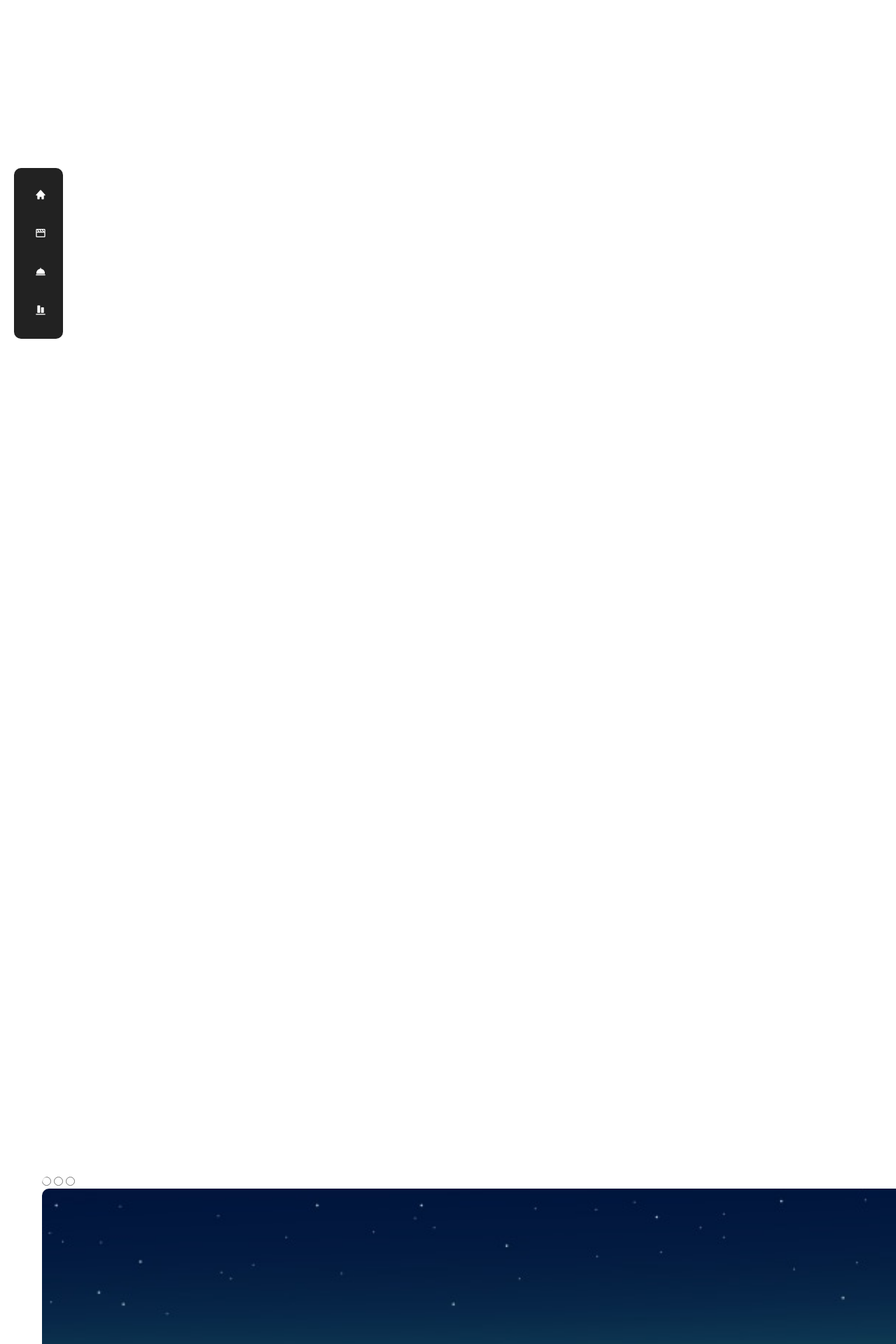
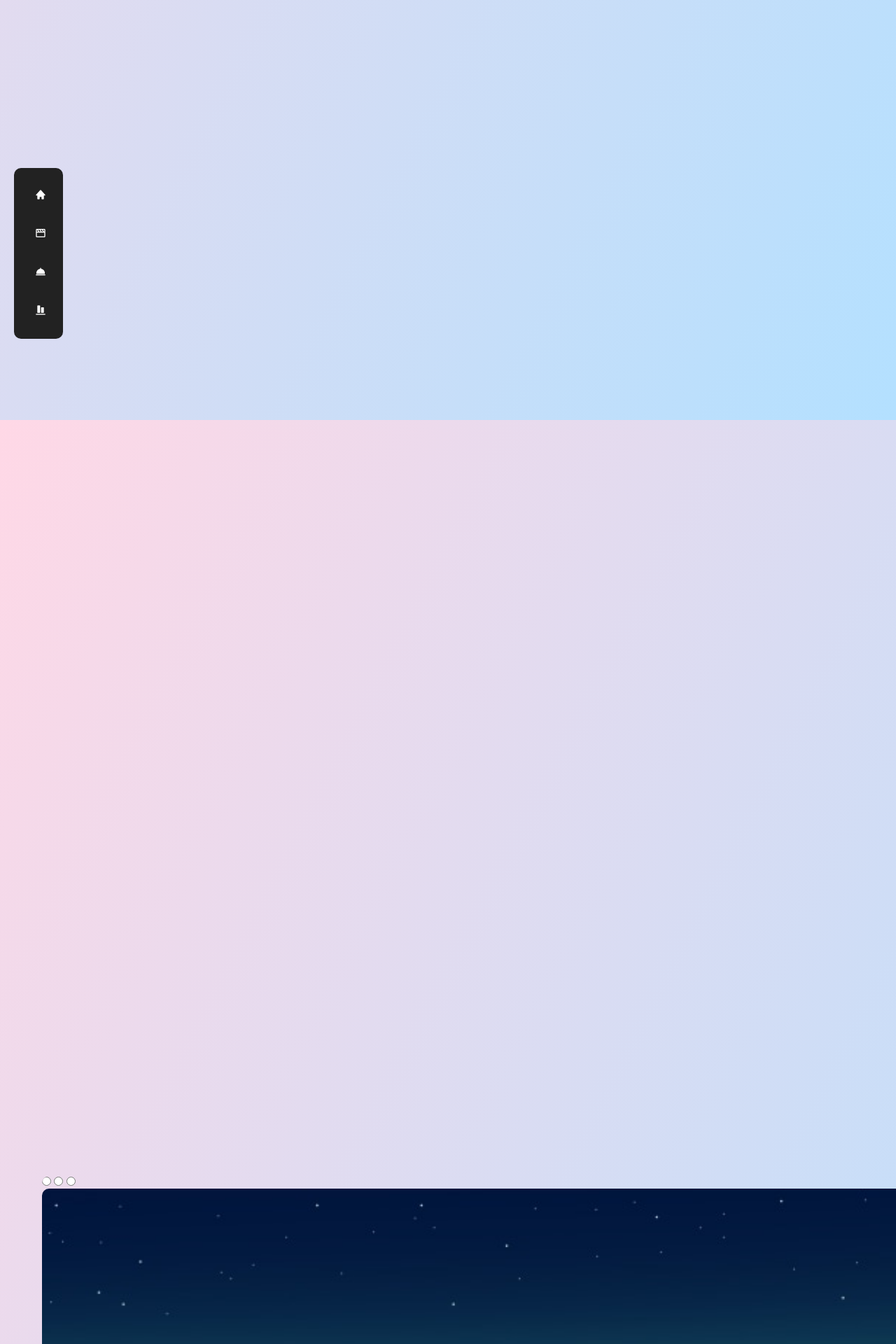
Before and after one commit to Romeo110/WebFinal, a PHP site: page / in a window 1280 px wide; the page is wider, and only the part inside the window is pictured. Shown: the top 1920 px of that part at 70% size. Run offline with PHP 8.4, Linux system fonts and the light colour scheme; some libraries are stand-ins or nearby versions.

Commit message:
added gradient for readability

```diff
--- a/css/style.css
+++ b/css/style.css
@@ -2,6 +2,16 @@
     margin: 0;
     padding: 0;
     box-sizing: border-box;
+}
+
+body {
+    margin: 0;
+    padding: 0;
+    font-family: Arial, sans-serif;
+    height: 100%;
+    background: linear-gradient(to bottom right, #ffd8e6, #b3e0ff);
+    /* Light pink to light blue */
+    background-position: center 600px;
 }
 
 html,
```
